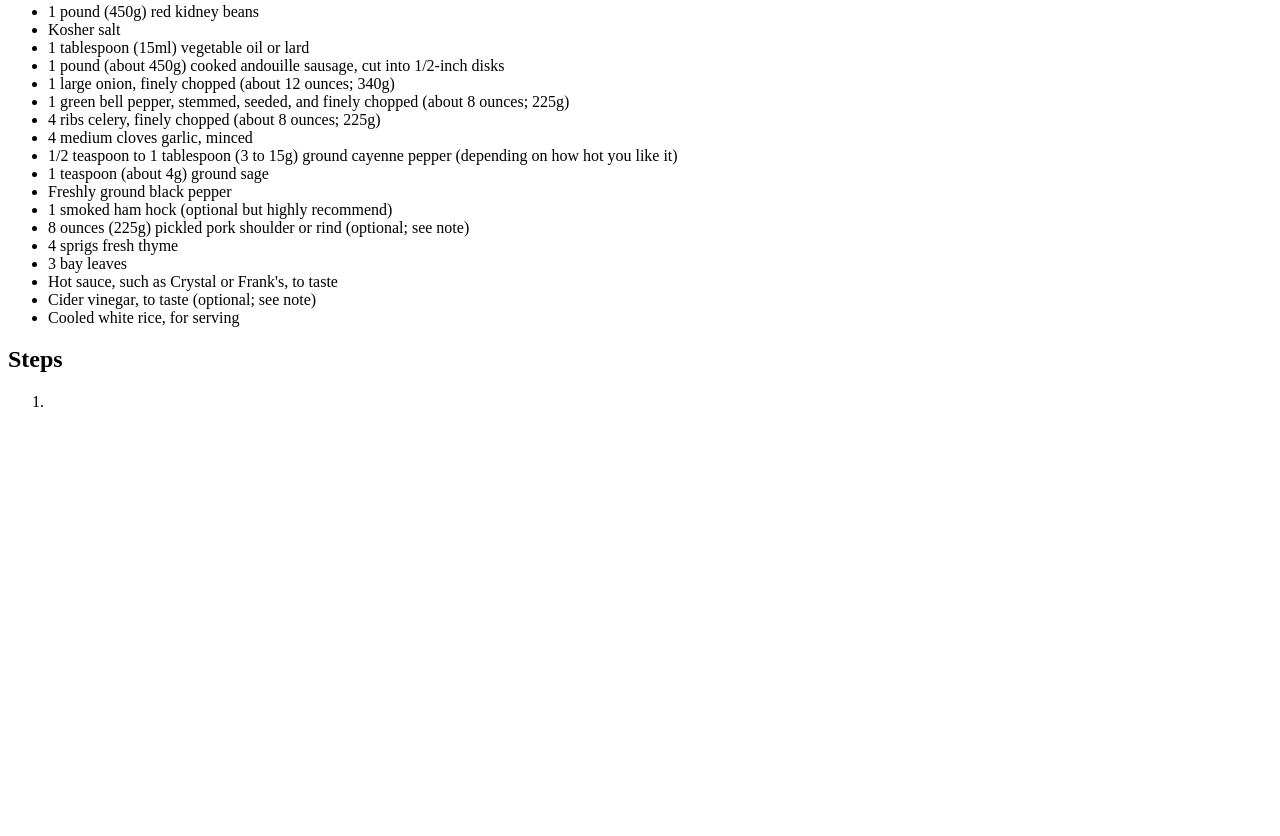
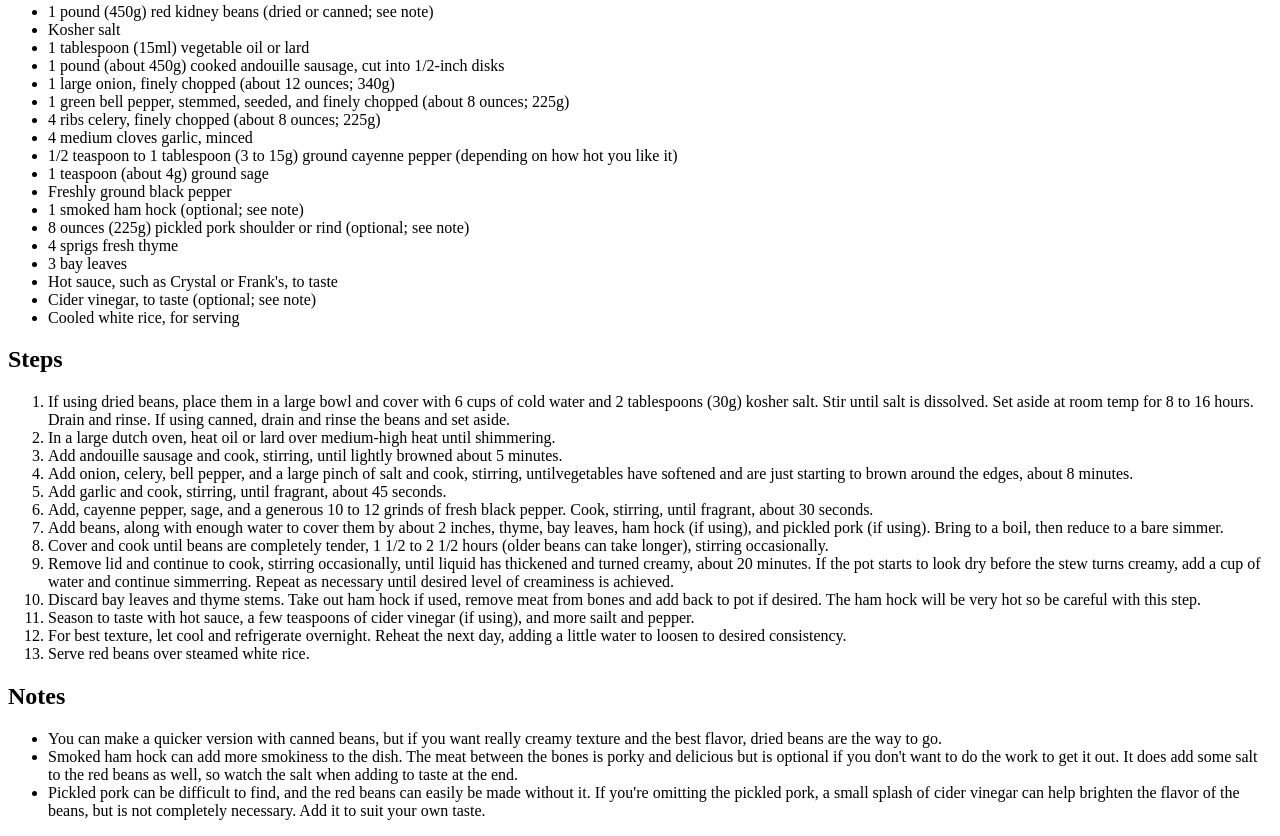
Before and after one commit to lubranoa/odin-recipes, a plain HTML site: page recipes/red-beans-and-rice.html in a window 1280 px wide. Shown: the part 441-1277 px from the top of the page. Before the commit the page ends 868 px from the top, so only its background shows below. Drawn offline with Linux system fonts and the light colour scheme.

Commit message:
Add content to steps and notes sections

```diff
--- a/recipes/red-beans-and-rice.html
+++ b/recipes/red-beans-and-rice.html
@@ -37,12 +37,12 @@
         mirepoix (onion, celery, and carrot), it is the main flavor base of most Cajun cuisine,
         hence the holy trinity moniker. This is the flavor backbone of the dish, tying all the
         major flavors together subtly and over time as the dish simmers. Beyond that we have
-        garlic, cayenne pepper, sage, black pepper, thyme, bay leaves, andouille sausage, among
+        garlic, cayenne pepper, sage, black pepper, thyme, bay leaves, and andouille sausage, among
         others that turn beans and rice into something otherworldly.
     </p>
     <h2>Ingredients</h2>
     <ul>
-        <li>1 pound (450g) red kidney beans</li>
+        <li>1 pound (450g) red kidney beans (dried or canned; see note)</li>
         <li>Kosher salt</li>
         <li>1 tablespoon (15ml) vegetable oil or lard</li>
         <li>1 pound (about 450g) cooked andouille sausage, cut into 1/2-inch disks</li>
@@ -53,7 +53,7 @@
         <li>1/2 teaspoon to 1 tablespoon (3 to 15g) ground cayenne pepper (depending on how hot you like it)</li>
         <li>1 teaspoon (about 4g) ground sage</li>
         <li>Freshly ground black pepper</li>
-        <li>1 smoked ham hock (optional but highly recommend)</li>
+        <li>1 smoked ham hock (optional; see note)</li>
         <li>8 ounces (225g) pickled pork shoulder or rind (optional; see note)</li>
         <li>4 sprigs fresh thyme</li>
         <li>3 bay leaves</li>
@@ -63,7 +63,70 @@
     </ul>
     <h2>Steps</h2>
     <ol>
-        <li></li>
+        <li>
+            If using dried beans, place them in a large bowl and cover with 6 cups of cold water
+            and 2 tablespoons (30g) kosher salt. Stir until salt is dissolved. Set aside at
+            room temp for 8 to 16 hours. Drain and rinse. If using canned, drain and rinse
+            the beans and set aside.
+        </li>
+        <li>In a large dutch oven, heat oil or lard over medium-high heat until shimmering.</li>
+        <li>Add andouille sausage and cook, stirring, until lightly browned about 5 minutes.</li>
+        <li>
+            Add onion, celery, bell pepper, and a large pinch of salt and cook, stirring,
+            untilvegetables have softened and are just starting to brown around the edges,
+            about 8 minutes.
+        </li>
+        <li>Add garlic and cook, stirring, until fragrant, about 45 seconds.</li>
+        <li>
+            Add, cayenne pepper, sage, and a generous 10 to 12 grinds of fresh black
+            pepper. Cook, stirring, until fragrant, about 30 seconds.
+        </li>
+        <li>
+            Add beans, along with enough water to cover them by about 2 inches, thyme, bay
+            leaves, ham hock (if using), and pickled pork (if using). Bring to a boil, then
+            reduce to a bare simmer.
+        </li>
+        <li>
+            Cover and cook until beans are completely tender, 1 1/2 to 2 1/2 hours (older
+            beans can take longer), stirring occasionally.
+        </li>
+        <li>Remove lid and continue to cook, stirring occasionally, until liquid has thickened
+            and turned creamy, about 20 minutes. If the pot starts to look dry before the stew
+            turns creamy, add a cup of water and continue simmerring. Repeat as necessary until
+            desired level of creaminess is achieved.
+        </li>
+        <li>
+            Discard bay leaves and thyme stems. Take out ham hock if used, remove meat from
+            bones and add back to pot if desired. The ham hock will be very hot so be careful
+            with this step.
+        </li>
+        <li>
+            Season to taste with hot sauce, a few teaspoons of cider vinegar (if using), and
+            more sailt and pepper.
+        </li>
+        <li>
+            For best texture, let cool and refrigerate overnight. Reheat the next day, adding
+            a little water to loosen to desired consistency.
+        </li>
+        <li>Serve red beans over steamed white rice.</li>
     </ol>
+    <h2>Notes</h2>
+    <ul>
+        <li>
+            You can make a quicker version with canned beans, but if you want really creamy
+            texture and the best flavor, dried beans are the way to go.
+        </li>
+        <li>
+            Smoked ham hock can add more smokiness to the dish. The meat between the bones is
+            porky and delicious but is optional if you don't want to do the work to get it out.
+            It does add some salt to the red beans as well, so watch the salt when adding to taste at the end.
+        </li>
+        <li>
+            Pickled pork can be difficult to find, and the red beans can easily be made without
+            it. If you're omitting the pickled pork, a small splash of cider vinegar can help
+            brighten the flavor of the beans, but is not completely necessary. Add it to suit
+            your own taste.
+        </li>
+    </ul>
 </body>
 </html>
```
